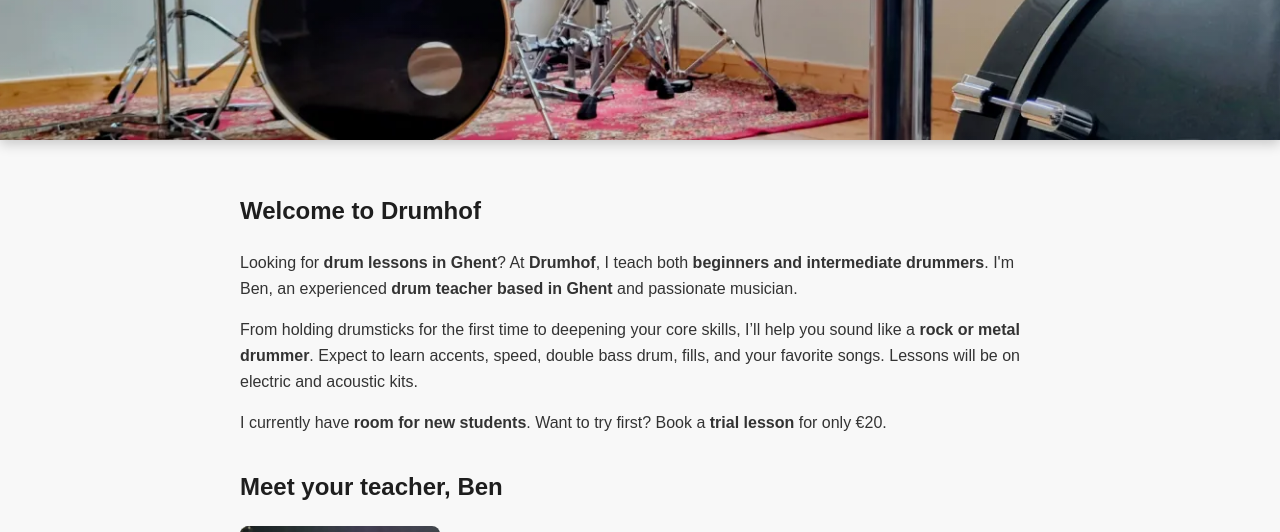
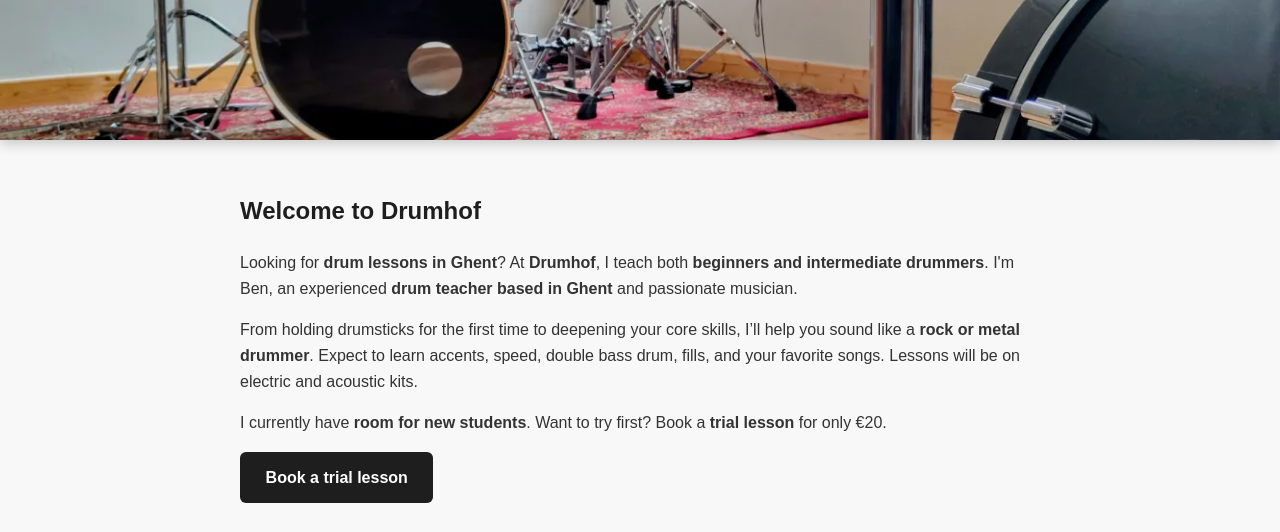
Before and after one commit to bengladine/drumhof-site, a plain HTML site: page en.html in a window 1280 px wide. Shown: the part 341-873 px from the top of the page. Drawn offline with Linux system fonts and the light colour scheme.

Commit message:
Trial-lesson button to contact section; refine drum kit FAQ answer
Co-Authored-By: Claude Opus 5.5 <noreply@anthropic.com>
Claude-Session: https://claude.ai/code/session_019iV3C7LpSzirZ3wUdRmtZz

```diff
--- a/en.html
+++ b/en.html
@@ -44,6 +44,7 @@
     <p>Looking for <strong>drum lessons in Ghent</strong>? At <strong>Drumhof</strong>, I teach both <strong>beginners and intermediate drummers</strong>. I'm Ben, an experienced <strong>drum teacher based in Ghent</strong> and passionate musician.</p>
     <p>From holding drumsticks for the first time to deepening your core skills, I’ll help you sound like a <strong>rock or metal drummer</strong>. Expect to learn accents, speed, double bass drum, fills, and your favorite songs. Lessons will be on electric and acoustic kits.</p>
     <p>I currently have <strong>room for new students</strong>. Want to try first? Book a <strong>trial lesson</strong> for only €20.</p>
+    <p><a class="button" href="#contact">Book a trial lesson</a></p>
   </section>
 
   <section>
@@ -92,7 +93,7 @@
     <h3>I've never played drums before. Can I just start?</h3>
     <p>Absolutely. Plenty of my students started from zero. We begin with the basics and build up at your own pace.</p>
     <h3>Do I need a drum kit at home?</h3>
-    <p>Not to get started. Lessons take place on my kit. At home, a pair of sticks and a practice pad will take you a long way at first. If you want your own kit later on, I'm happy to help you figure out what suits you.</p>
+    <p>Not to get started: lessons take place on my kit, and a pair of sticks and a practice pad will take you a long way at home. If you want to take it seriously, I do recommend getting your own kit. You'll progress faster, and that's what makes it fun. I'm happy to help you figure out what suits you.</p>
     <h3>Is it suitable for kids?</h3>
     <p>Yes. There's no fixed minimum age: if you can reach the pedals and you're keen, we can get going. Not sure? A trial lesson is the easiest way to find out.</p>
     <h3>Can I learn a specific song?</h3>
@@ -101,7 +102,7 @@
     <p>Cash or bank transfer, whatever's easiest for you.</p>
   </section>
 
-  <section class="contact">
+  <section class="contact" id="contact">
     <h2>Contact</h2>
     <p>Send me a message or give me a call:</p>
     <p>📧 <a href="mailto:drumhof.gent@gmail.com">drumhof.gent@gmail.com</a></p>
--- a/style.css
+++ b/style.css
@@ -103,3 +103,19 @@ footer {
 .faq p {
   margin-top: 0;
 }
+
+html {
+  scroll-behavior: smooth;
+}
+a.button {
+  display: inline-block;
+  padding: 0.8rem 1.6rem;
+  background-color: #1e1e1e;
+  color: white;
+  text-decoration: none;
+  font-weight: bold;
+  border-radius: 6px;
+}
+a.button:hover {
+  background-color: #444;
+}
```
Also changed, not shown: index.html (+3 -2 lines).
